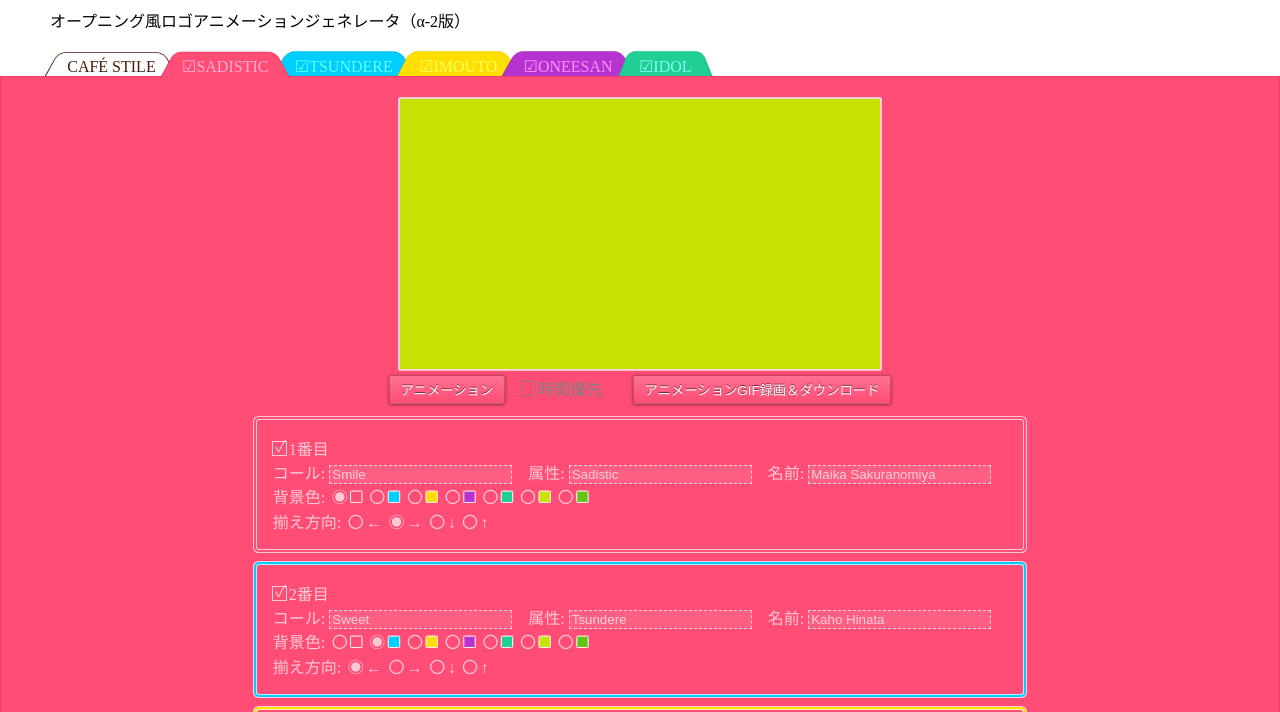
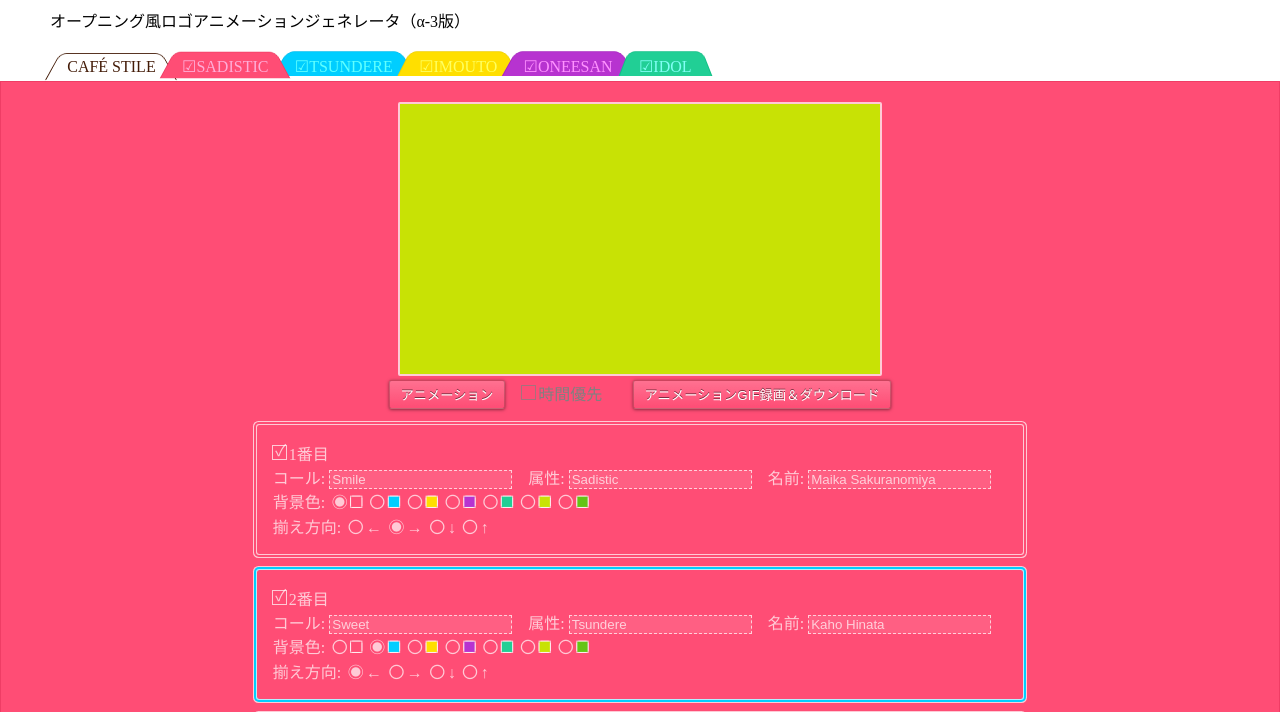
Before and after one commit to bills-appworks/blend-s, a plain HTML site: page docs/index.html in a window 1280 px wide. Shown: the part 90-802 px from the top of the page. Drawn offline with nearby package versions, Linux system fonts and the light colour scheme; a web font is replaced by a local one.

Commit message:
タブ風表示の改善(1つ目タブ高さ補正) close #8

```diff
--- a/docs/blend-s_logo_anime.css
+++ b/docs/blend-s_logo_anime.css
@@ -135,6 +135,8 @@ body {
 #tab .tab_element:nth-child(1) {
   color: rgb(67, 27, 7);
   font-family: "Plaster";
+  /* 他のフォントとメトリクスが異なるため高さを補正 */
+  height: 1.4em;
 }
 
 #tab .tab_element:nth-child(1)::before {
--- a/docs/index.html
+++ b/docs/index.html
@@ -3,7 +3,7 @@
   <head>
     <meta charset="utf-8">
     <meta name="viewport" content="width=device-width, initial-scale=1">
-    <title>「ブレンド・S」オープニング風ロゴアニメーションジェネレータ（α-2版）</title>
+    <title>「ブレンド・S」オープニング風ロゴアニメーションジェネレータ（α-3版）</title>
     <!--
       Copyright (c) 2017 bills-appworks
       This software is released under the MIT License.
@@ -40,7 +40,7 @@
   </head>
   <body>
     <div id="body_title"><div id="title_blend">ブレンド・</div><div id="title_S">S<span id="title_S_vertical"></span></div></div>
-    <div id="description">オープニング風ロゴアニメーションジェネレータ（α-2版）</div>
+    <div id="description">オープニング風ロゴアニメーションジェネレータ（α-3版）</div>
     <!-- タブインデックス風装飾表示 -->
     <div id="tab">
       <span class="tab_element">CAFÉ STILE</span>
```
